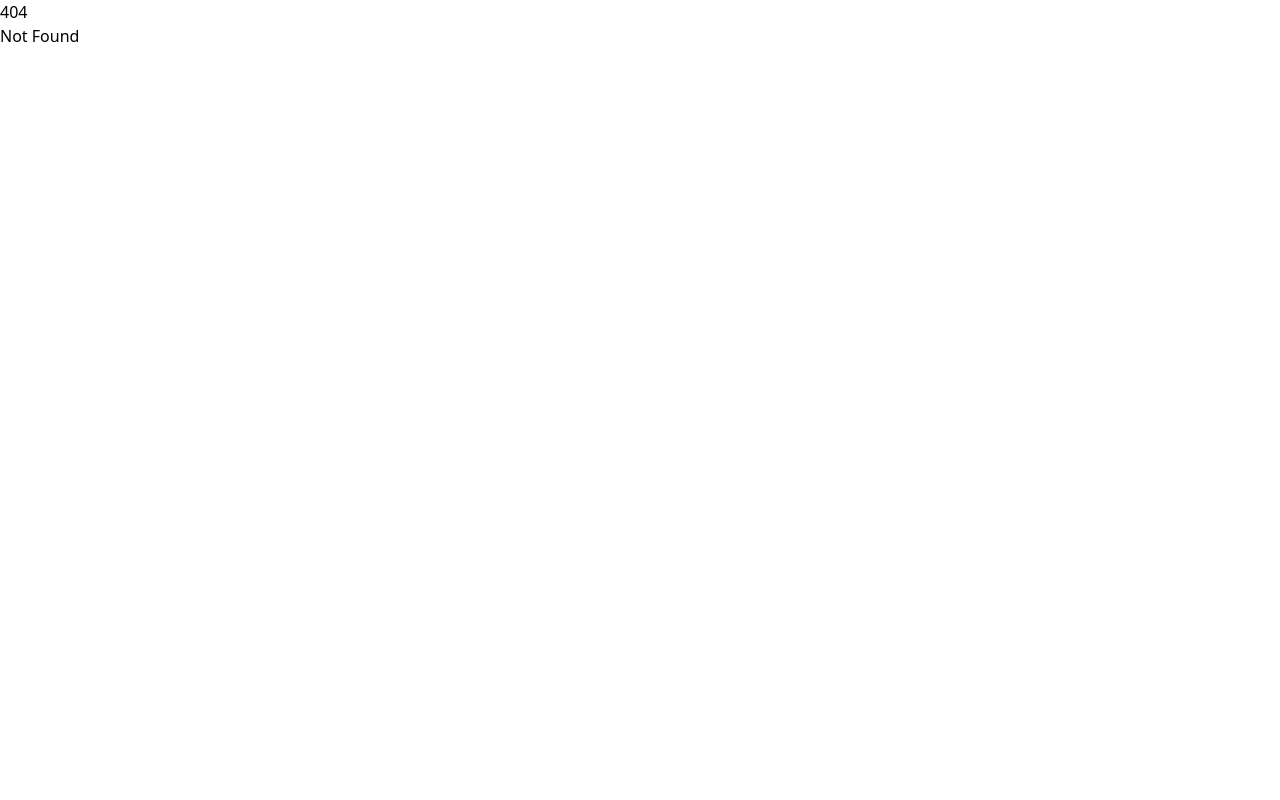
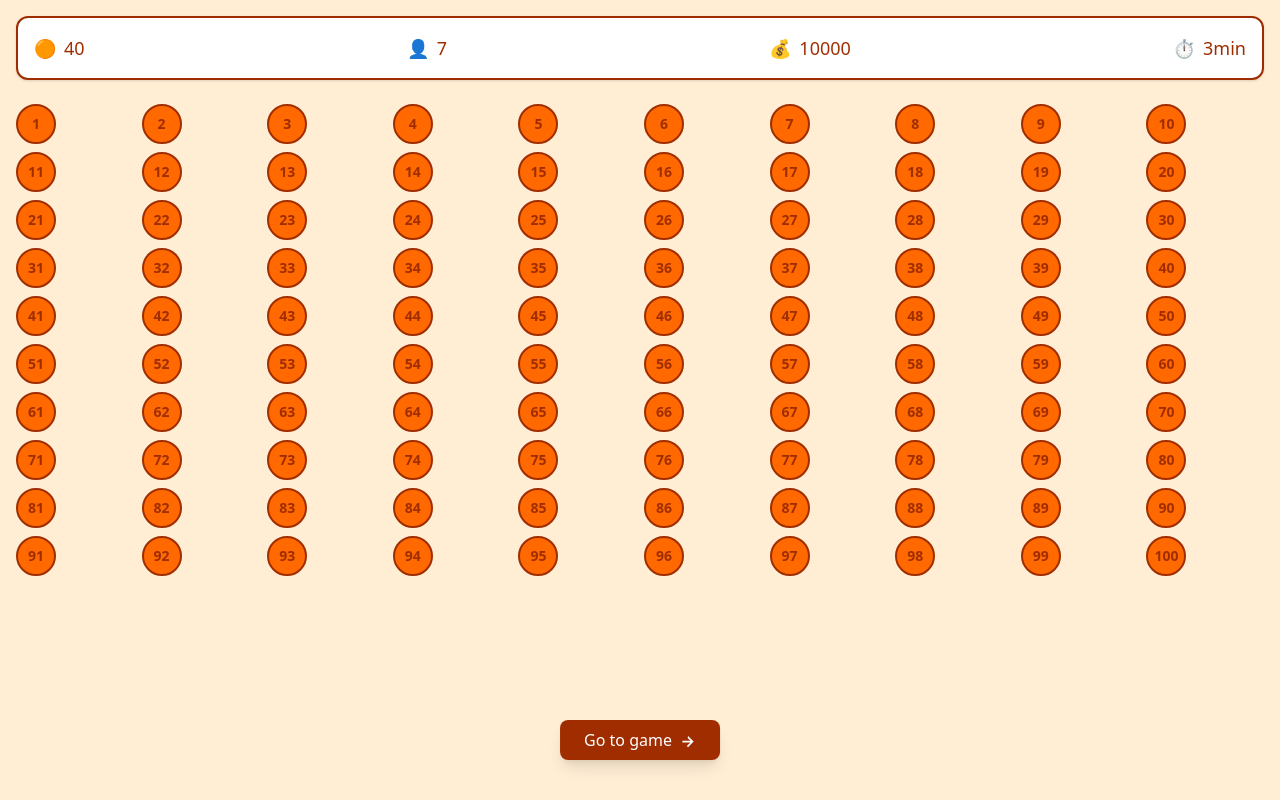
Before and after one commit to avvvet/bingo, a SvelteKit app: page /game40 in a window 1280 px wide. Before the commit this address had no page. Built offline with nearby package versions, Linux system fonts and the light colour scheme.

Commit message:
feat: add screen for game types

```diff
--- a/src/routes/+page.svelte
+++ b/src/routes/+page.svelte
@@ -2,6 +2,7 @@
   // @ts-nocheck
   import { onMount } from 'svelte';
   import { socketService, player } from '../store';
+  import { goto } from '$app/navigation';
 
   let port = 22201;
   const socketUrl = `ws://localhost:${port}/v1/ws`;
@@ -126,24 +127,59 @@
 
 <!-- Middle Section: Game Types -->
 <div class="grid grid-cols-2 gap-4 w-full max-w-md">
-      {#each [
-        { amount: 10, color: 'bg-blue-500 hover:bg-blue-600' },
-        { amount: 20, color: 'bg-red-500 hover:bg-red-600' },
-        { amount: 50, color: 'bg-green-500 hover:bg-green-600' },
-        { amount: 100, color: 'bg-purple-500 hover:bg-purple-600' },
-      ] as game}
+  <!-- Game 10 (Yellow Theme) -->
   <button
-          class="{game.color} text-white font-semibold py-4 rounded-lg shadow-md hover:{game.color} transition flex items-center justify-center space-x-2"
+    on:click={() => goto("/game10")}
+    class="bg-blue-500 hover:bg-blue-600 text-white font-semibold p-4 rounded-lg shadow-md transition flex items-center justify-center space-x-2 aspect-square border-2 border-blue-800"
   >
     <svg class="w-5 h-5" fill="currentColor" viewBox="0 0 20 20">
       <path
         d="M10 2a8 8 0 100 16 8 8 0 000-16zm0 14a6 6 0 110-12 6 6 0 010 12zm1-5a1 1 0 11-2 0 1 1 0 012 0z"
       />
     </svg>
-          <span>Birr {game.amount} Bingo</span>
+    <span>Birr 10 Bingo</span>
   </button>
-      {/each}
+
+  <!-- Game 20 (Green Theme) -->
+  <button
+    on:click={() => goto("/game20")}
+    class="bg-green-500 hover:bg-green-600 text-green-800 font-semibold p-4 rounded-lg shadow-md transition flex items-center justify-center space-x-2 aspect-square border-2 border-green-700"
+  >
+    <svg class="w-5 h-5" fill="currentColor" viewBox="0 0 20 20">
+      <path
+        d="M10 2a8 8 0 100 16 8 8 0 000-16zm0 14a6 6 0 110-12 6 6 0 010 12zm1-5a1 1 0 11-2 0 1 1 0 012 0z"
+      />
+    </svg>
+    <span>Birr 20 Bingo</span>
+  </button>
+
+  <!-- Game 40 (Orange Theme) -->
+  <button
+    on:click={() => goto("/game40")}
+    class="bg-orange-500 hover:bg-orange-600 text-orange-800 font-semibold p-4 rounded-lg shadow-md transition flex items-center justify-center space-x-2 aspect-square border-2 border-orange-700"
+  >
+    <svg class="w-5 h-5" fill="currentColor" viewBox="0 0 20 20">
+      <path
+        d="M10 2a8 8 0 100 16 8 8 0 000-16zm0 14a6 6 0 110-12 6 6 0 010 12zm1-5a1 1 0 11-2 0 1 1 0 012 0z"
+      />
+    </svg>
+    <span>Birr 40 Bingo</span>
+  </button>
+
+  <!-- Game 50 (Purple Theme) -->
+  <button
+    on:click={() => goto("/game50")}
+    class="bg-yellow-100 hover:bg-yellow-200 text-white font-semibold p-4 rounded-lg shadow-md transition flex items-center justify-center space-x-2 aspect-square border-2 border-yellow-800 bg-yellow-500"
+  >
+    <svg class="w-5 h-5" fill="currentColor" viewBox="0 0 20 20">
+      <path
+        d="M10 2a8 8 0 100 16 8 8 0 000-16zm0 14a6 6 0 110-12 6 6 0 010 12zm1-5a1 1 0 11-2 0 1 1 0 012 0z"
+      />
+    </svg>
+    <span>Birr 50 Bingo</span>
+  </button>
 </div>
+
 
     <!-- Bottom Section: Continue Button -->
     <button
--- /dev/null
+++ b/src/routes/game10/+page.svelte
@@ -0,0 +1,58 @@
+<script>
+  const cards = Array.from({ length: 100 }, (_, i) => i + 1);
+  const gameNumber = 10;  // Change game number to 10
+  const users = 7;
+  const jackpot = "4000"; // Update jackpot value
+  const startInMinutes = 3;
+</script>
+
+<div class="min-h-screen bg-blue-100 p-4">
+  <!-- Top Section with Emojis and Values -->
+  <div class="flex justify-between items-center bg-white border-2 border-blue-800 rounded-xl p-4 shadow mb-6 text-blue-800">
+    <!-- Game Number (🔵) -->
+    <div class="flex items-center">
+      <span class="text-lg mr-2">🔵</span>
+      <span class="text-lg">{gameNumber}</span>
+    </div>
+
+    <!-- Users (👤) -->
+    <div class="flex items-center">
+      <span class="text-lg mr-2">👤</span>
+      <span class="text-lg">{users}</span>
+    </div>
+
+    <!-- Jackpot (💰) -->
+    <div class="flex items-center">
+      <span class="text-lg mr-2">💰</span>
+      <span class="text-lg">{jackpot}</span>
+    </div>
+
+    <!-- Timer (⏱️) -->
+    <div class="flex items-center">
+      <span class="text-lg mr-2">⏱️</span>
+      <span class="text-lg">{startInMinutes}min</span>
+    </div>
+  </div>
+
+  <!-- Cards Section -->
+  <div class="grid grid-cols-10 gap-2 justify-center mb-auto">
+    {#each cards as card}
+      <div class="w-8 h-8 sm:w-10 sm:h-10 rounded-full bg-blue-500 border-2 border-blue-800 text-xs sm:text-sm font-bold text-blue-800 flex items-center justify-center">
+        {card}
+      </div>
+    {/each}
+  </div>
+
+  <!-- Go to Game Button with Right Arrow Icon -->
+  <div class="absolute bottom-10 left-1/2 transform -translate-x-1/2">
+    <button
+      class="bg-blue-800 text-white px-6 py-2 rounded-lg shadow-lg hover:bg-blue-700 transition-colors flex items-center"
+    >
+      <span class="mr-2">Go to game</span>
+      <!-- Right Arrow Icon -->
+      <svg class="w-4 h-4" fill="currentColor" viewBox="0 0 20 20">
+        <path d="M10 5l7 7-7 7-1.5-1.5L13 13H3v-2h10l-3.5-3.5L10 5z" />
+      </svg>
+    </button>
+  </div>
+</div>
--- /dev/null
+++ b/src/routes/game20/+page.svelte
@@ -0,0 +1,58 @@
+<script>
+  const cards = Array.from({ length: 100 }, (_, i) => i + 1);
+  const gameNumber = 20;  // Change game number to 20
+  const users = 7;
+  const jackpot = "8000"; // Update jackpot value
+  const startInMinutes = 3;
+</script>
+
+<div class="min-h-screen bg-green-100 p-4">
+  <!-- Top Section with Emojis and Values -->
+  <div class="flex justify-between items-center bg-white border-2 border-green-800 rounded-xl p-4 shadow mb-6 text-green-800">
+    <!-- Game Number (🟢) -->
+    <div class="flex items-center">
+      <span class="text-lg mr-2">🟢</span>
+      <span class="text-lg">{gameNumber}</span>
+    </div>
+
+    <!-- Users (👤) -->
+    <div class="flex items-center">
+      <span class="text-lg mr-2">👤</span>
+      <span class="text-lg">{users}</span>
+    </div>
+
+    <!-- Jackpot (💰) -->
+    <div class="flex items-center">
+      <span class="text-lg mr-2">💰</span>
+      <span class="text-lg">{jackpot}</span>
+    </div>
+
+    <!-- Timer (⏱️) -->
+    <div class="flex items-center">
+      <span class="text-lg mr-2">⏱️</span>
+      <span class="text-lg">{startInMinutes}min</span>
+    </div>
+  </div>
+
+  <!-- Cards Section -->
+  <div class="grid grid-cols-10 gap-2 justify-center mb-auto">
+    {#each cards as card}
+      <div class="w-8 h-8 sm:w-10 sm:h-10 rounded-full bg-green-500 border-2 border-green-800 text-xs sm:text-sm font-bold text-green-800 flex items-center justify-center">
+        {card}
+      </div>
+    {/each}
+  </div>
+
+  <!-- Go to Game Button with Right Arrow Icon -->
+  <div class="absolute bottom-10 left-1/2 transform -translate-x-1/2">
+    <button
+      class="bg-green-800 text-white px-6 py-2 rounded-lg shadow-lg hover:bg-green-700 transition-colors flex items-center"
+    >
+      <span class="mr-2">Go to game</span>
+      <!-- Right Arrow Icon -->
+      <svg class="w-4 h-4" fill="currentColor" viewBox="0 0 20 20">
+        <path d="M10 5l7 7-7 7-1.5-1.5L13 13H3v-2h10l-3.5-3.5L10 5z" />
+      </svg>
+    </button>
+  </div>
+</div>
--- /dev/null
+++ b/src/routes/game40/+page.svelte
@@ -0,0 +1,58 @@
+<script>
+  const cards = Array.from({ length: 100 }, (_, i) => i + 1);
+  const gameNumber = 40;  // Change game number to 40
+  const users = 7;
+  const jackpot = "10000"; // Update jackpot value
+  const startInMinutes = 3;
+</script>
+
+<div class="min-h-screen bg-orange-100 p-4">
+  <!-- Top Section with Emojis and Values -->
+  <div class="flex justify-between items-center bg-white border-2 border-orange-800 rounded-xl p-4 shadow mb-6 text-orange-800">
+    <!-- Game Number (🟠) -->
+    <div class="flex items-center">
+      <span class="text-lg mr-2">🟠</span>
+      <span class="text-lg">{gameNumber}</span>
+    </div>
+
+    <!-- Users (👤) -->
+    <div class="flex items-center">
+      <span class="text-lg mr-2">👤</span>
+      <span class="text-lg">{users}</span>
+    </div>
+
+    <!-- Jackpot (💰) -->
+    <div class="flex items-center">
+      <span class="text-lg mr-2">💰</span>
+      <span class="text-lg">{jackpot}</span>
+    </div>
+
+    <!-- Timer (⏱️) -->
+    <div class="flex items-center">
+      <span class="text-lg mr-2">⏱️</span>
+      <span class="text-lg">{startInMinutes}min</span>
+    </div>
+  </div>
+
+  <!-- Cards Section -->
+  <div class="grid grid-cols-10 gap-2 justify-center mb-auto">
+    {#each cards as card}
+      <div class="w-8 h-8 sm:w-10 sm:h-10 rounded-full bg-orange-500 border-2 border-orange-800 text-xs sm:text-sm font-bold text-orange-800 flex items-center justify-center">
+        {card}
+      </div>
+    {/each}
+  </div>
+
+  <!-- Go to Game Button with Right Arrow Icon -->
+  <div class="absolute bottom-10 left-1/2 transform -translate-x-1/2">
+    <button
+      class="bg-orange-800 text-white px-6 py-2 rounded-lg shadow-lg hover:bg-orange-700 transition-colors flex items-center"
+    >
+      <span class="mr-2">Go to game</span>
+      <!-- Right Arrow Icon -->
+      <svg class="w-4 h-4" fill="currentColor" viewBox="0 0 20 20">
+        <path d="M10 5l7 7-7 7-1.5-1.5L13 13H3v-2h10l-3.5-3.5L10 5z" />
+      </svg>
+    </button>
+  </div>
+</div>
--- /dev/null
+++ b/src/routes/game50/+page.svelte
@@ -0,0 +1,59 @@
+<script>
+    const cards = Array.from({ length: 100 }, (_, i) => i + 1);
+    const gameNumber = 102;
+    const users = 7;
+    const jackpot = "4000";
+    const startInMinutes = 3;
+  </script>
+
+  <div class="min-h-screen bg-yellow-100 p-4">
+    <!-- Top Section with Emojis and Values -->
+    <div class="flex justify-between items-center bg-white border-2 border-red-800 rounded-xl p-4 shadow mb-6 text-red-800">
+      <!-- Game Number (🟠) -->
+      <div class="flex items-center">
+        <span class="text-lg mr-2">🟠</span>
+        <span class="text-lg">{gameNumber}</span>
+      </div>
+
+      <!-- Users (👤) -->
+      <div class="flex items-center">
+        <span class="text-lg mr-2">👤</span>
+        <span class="text-lg">{users}</span>
+      </div>
+
+      <!-- Jackpot (💰) -->
+      <div class="flex items-center">
+        <span class="text-lg mr-2">💰</span>
+        <span class="text-lg">{jackpot}</span>
+      </div>
+
+      <!-- Timer (⏱️) -->
+      <div class="flex items-center">
+        <span class="text-lg mr-2">⏱️</span>
+        <span class="text-lg">{startInMinutes}min</span>
+      </div>
+    </div>
+
+    <!-- Cards Section -->
+    <div class="grid grid-cols-10 gap-2 justify-center">
+      {#each cards as card}
+        <div class="w-8 h-8 sm:w-10 sm:h-10 rounded-full bg-yellow-500 border-2 border-red-800 text-xs sm:text-sm font-bold text-red-800 flex items-center justify-center">
+          {card}
+        </div>
+      {/each}
+    </div>
+
+  <!-- Go to Game Button with Right Arrow Icon -->
+  <div class="absolute bottom-10 left-1/2 transform -translate-x-1/2">
+    <button
+
+      class="bg-red-800 text-white px-6 py-2 rounded-lg shadow-lg hover:bg-red-700 transition-colors flex items-center"
+    >
+      <span class="mr-2">Go to game</span>
+      <!-- Right Arrow Icon -->
+      <svg class="w-4 h-4" fill="currentColor" viewBox="0 0 20 20">
+        <path d="M10 5l7 7-7 7-1.5-1.5L13 13H3v-2h10l-3.5-3.5L10 5z" />
+      </svg>
+    </button>
+  </div>
+  </div>
```
Lines whose indentation alone changed are shown as unchanged.
